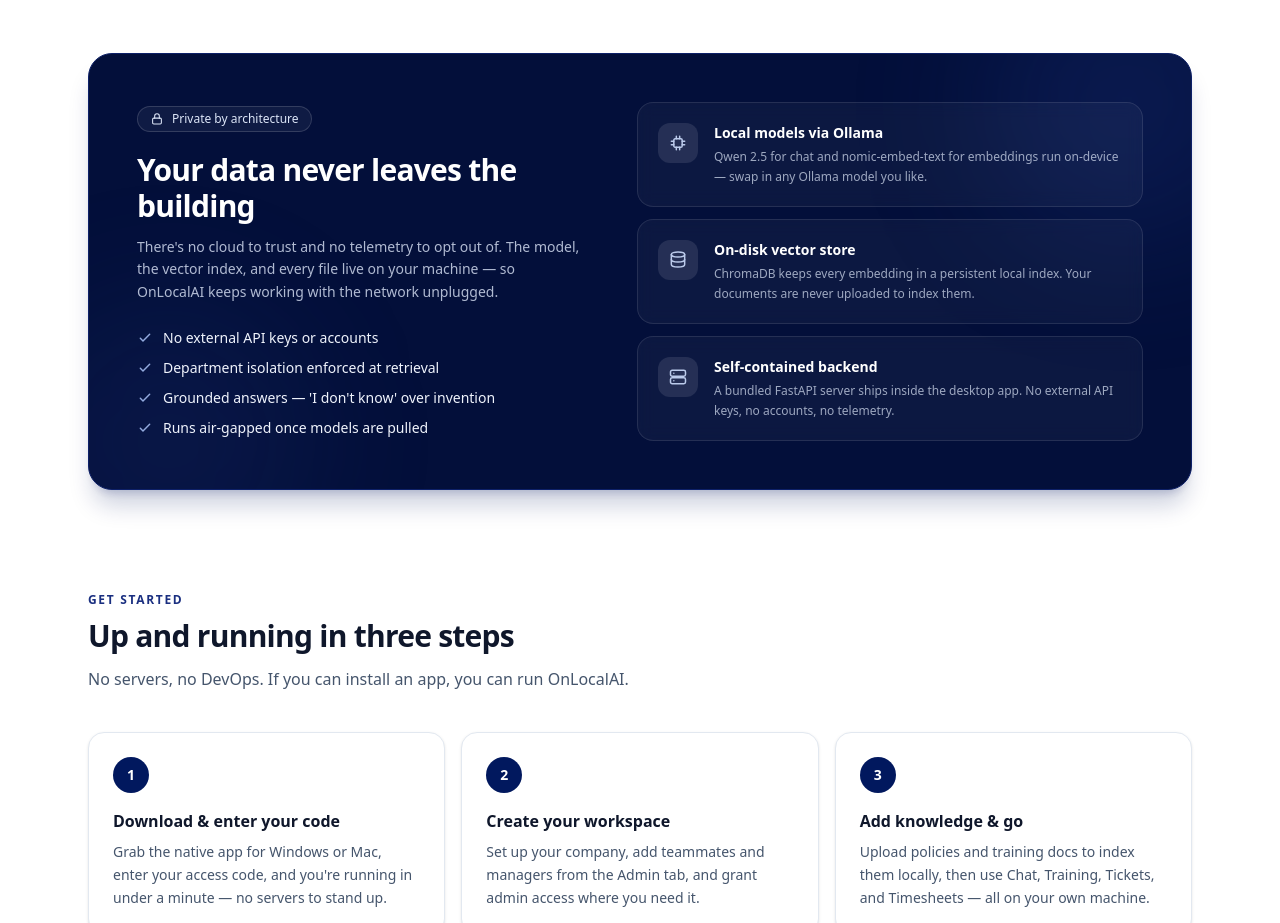
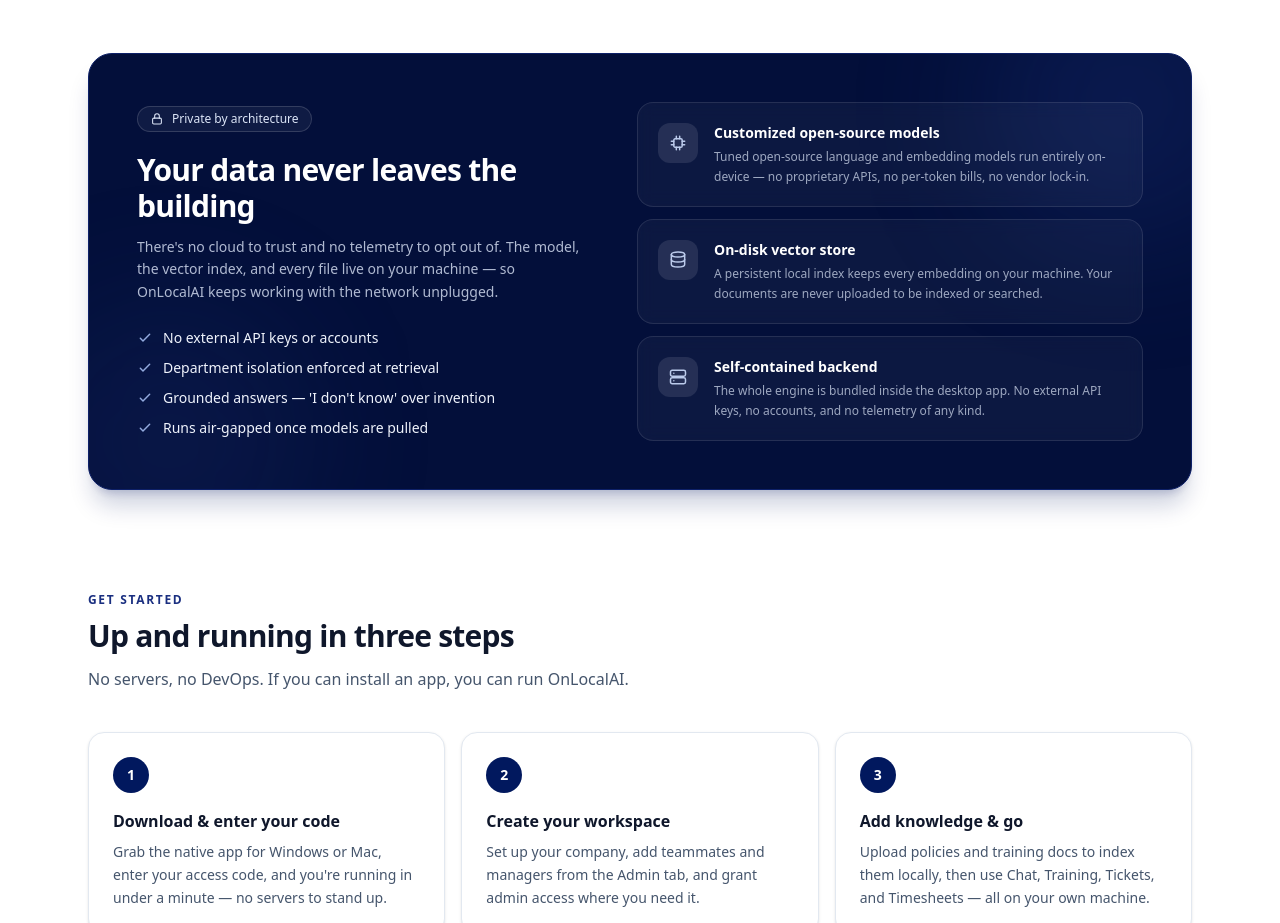
Before and after one commit to mjubilee1/OnLocalMarketingSite, a Next.js app: page / in a window 1280 px wide. Shown: the part 1920-2843 px from the top of the page. Built offline with nearby package versions, Linux system fonts and the light colour scheme; no server answers.

Commit message:
update-2-8-13

```diff
--- a/src/app/layout.tsx
+++ b/src/app/layout.tsx
@@ -20,8 +20,8 @@
     "employee onboarding AI",
     "AI helpdesk",
     "knowledge base AI",
-    "Ollama",
-    "ChromaDB",
+    "open-source AI models",
+    "self-hosted AI",
   ],
   applicationName: "OnLocalAI",
   icons: {
--- a/src/app/page.tsx
+++ b/src/app/page.tsx
@@ -88,9 +88,9 @@
 ];
 
 const stack = [
-  { icon: ChipIcon, title: "Local models via Ollama", body: "Qwen 2.5 for chat and nomic-embed-text for embeddings run on-device — swap in any Ollama model you like." },
-  { icon: DatabaseIcon, title: "On-disk vector store", body: "ChromaDB keeps every embedding in a persistent local index. Your documents are never uploaded to index them." },
-  { icon: ServerIcon, title: "Self-contained backend", body: "A bundled FastAPI server ships inside the desktop app. No external API keys, no accounts, no telemetry." },
+  { icon: ChipIcon, title: "Customized open-source models", body: "Tuned open-source language and embedding models run entirely on-device — no proprietary APIs, no per-token bills, no vendor lock-in." },
+  { icon: DatabaseIcon, title: "On-disk vector store", body: "A persistent local index keeps every embedding on your machine. Your documents are never uploaded to be indexed or searched." },
+  { icon: ServerIcon, title: "Self-contained backend", body: "The whole engine is bundled inside the desktop app. No external API keys, no accounts, and no telemetry of any kind." },
 ];
 
 const faqs = [
@@ -127,7 +127,7 @@
   {
     question: "What does it run on under the hood?",
     answer:
-      "Local models served by Ollama (Qwen 2.5 for chat, nomic-embed-text for embeddings), a persistent ChromaDB vector store, and a bundled FastAPI backend — all inside a native desktop app for Windows and macOS.",
+      "Customized open-source language and embedding models running on-device, a persistent local vector store, and a self-contained backend — all bundled inside a native desktop app for Windows and macOS. No proprietary AI services are involved.",
   },
   {
     question: "Windows SmartScreen blocked the installer. What should I do?",
```
